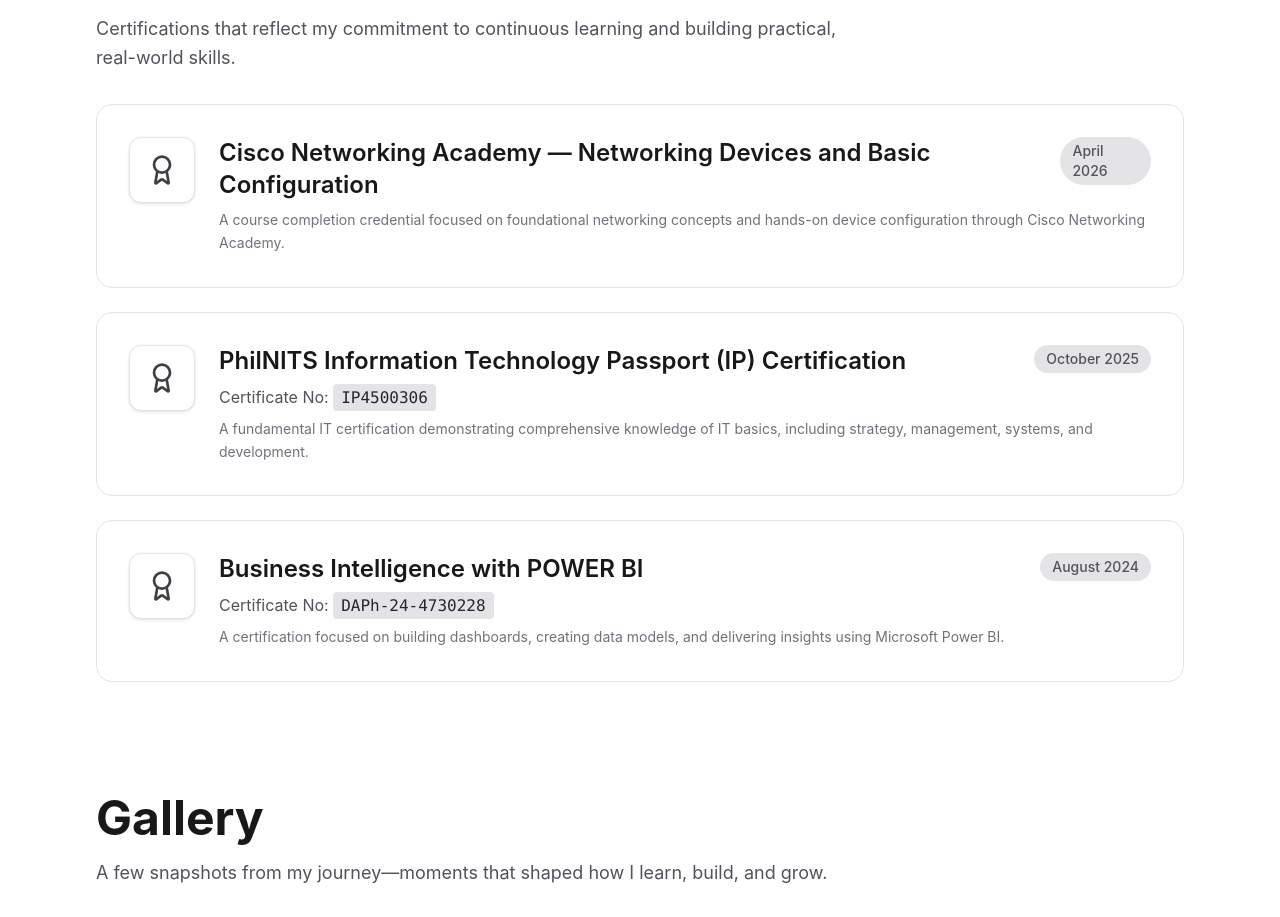
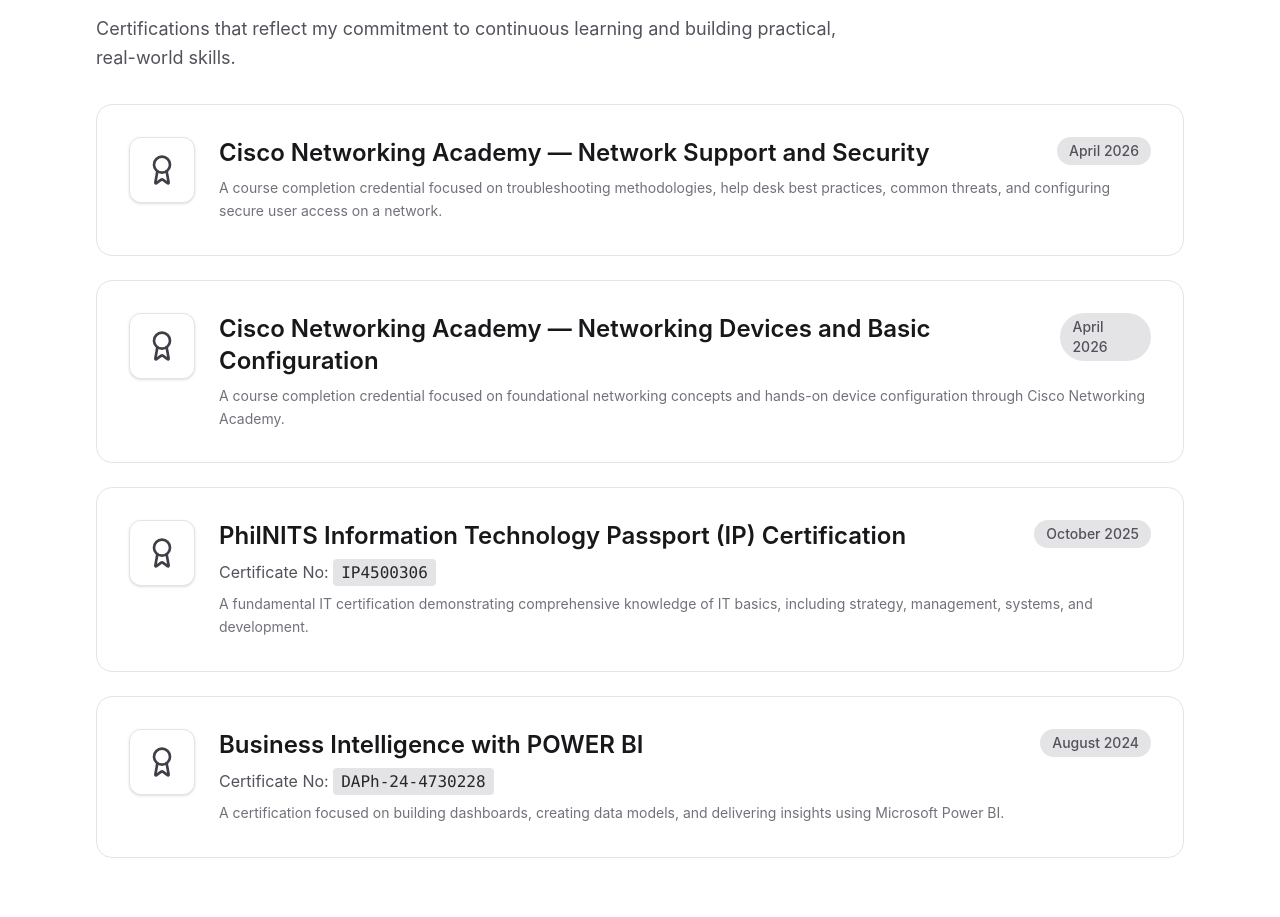
Before and after one commit to KngCd/Portfolio, a React (Vite) app: page / in a window 1280 px wide. Shown: the part 5900-6817 px from the top of the page. Built offline with nearby package versions, Linux system fonts and the light colour scheme; grey boxes are pictures that could not be loaded.

Commit message:
Add missing certification entry for Cisco Networking Academy

```diff
--- a/src/app/components/Certifications.tsx
+++ b/src/app/components/Certifications.tsx
@@ -8,6 +8,12 @@
   const isInView = useInView(ref, { once: true, amount: 0.3 });
 
   const certifications = [
+    {
+      title: 'Cisco Networking Academy — Network Support and Security',
+      date: 'April 2026',
+      description:
+        'A course completion credential focused on troubleshooting methodologies, help desk best practices, common threats, and configuring secure user access on a network.',
+    },
     {
       title: 'Cisco Networking Academy — Networking Devices and Basic Configuration',
       date: 'April 2026',
```
